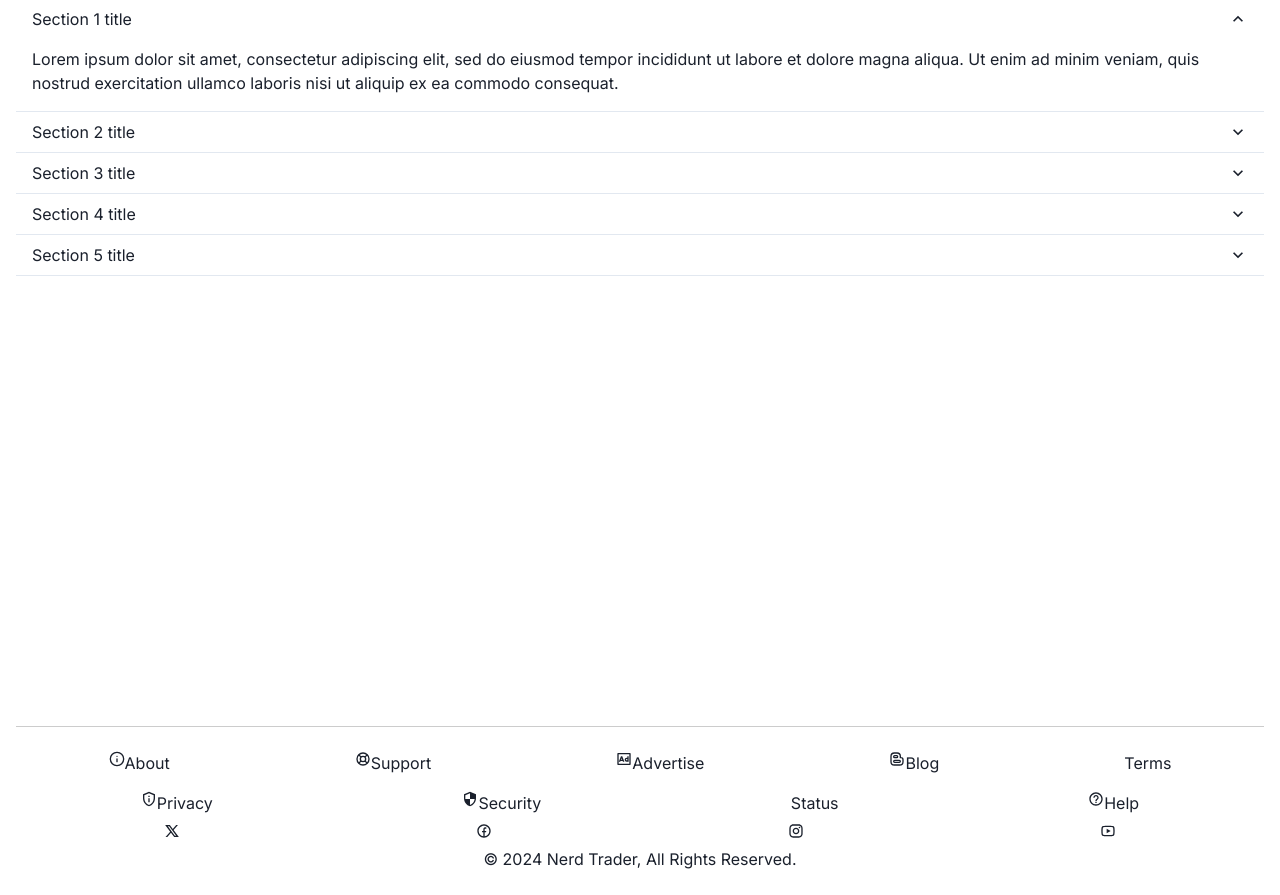
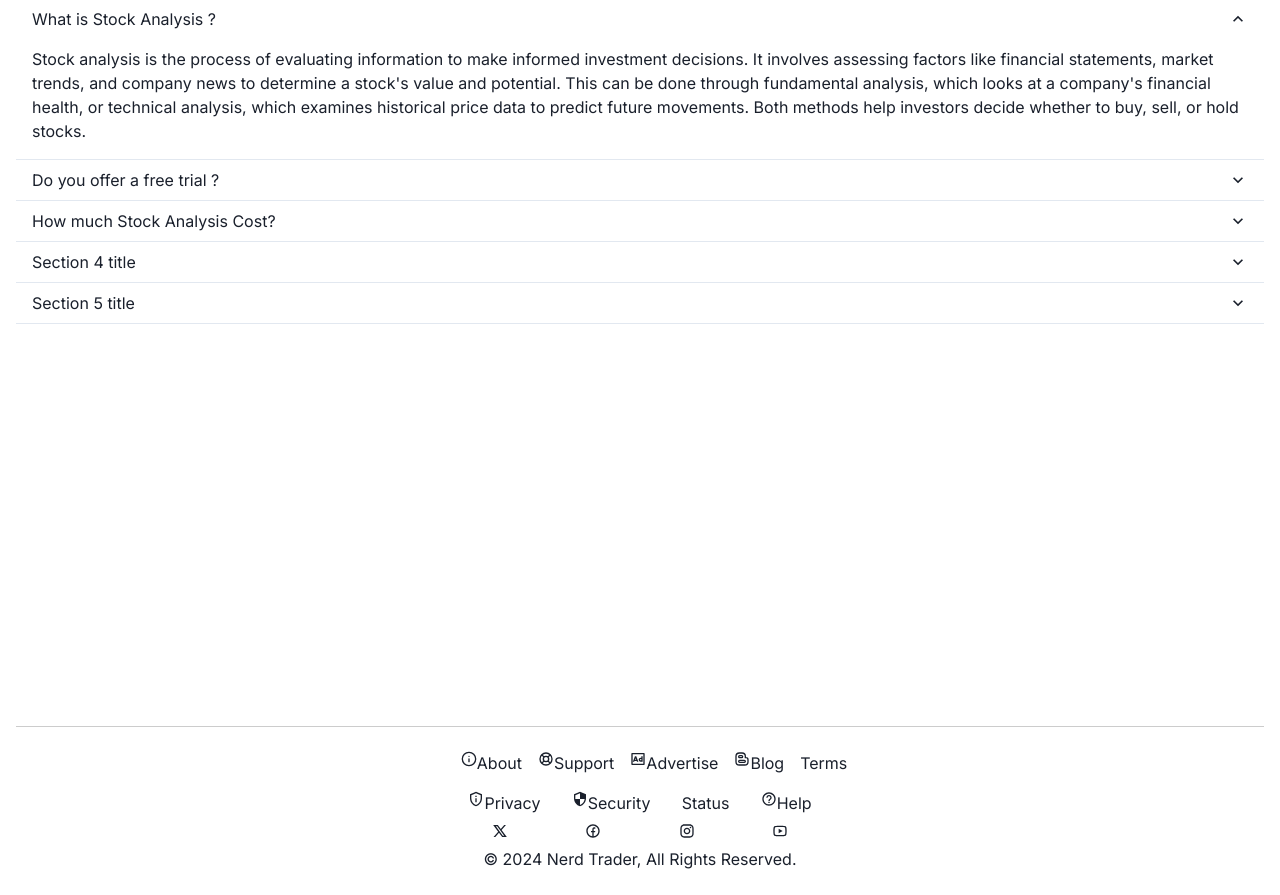
Before and after one commit to itsariin/nerd-trader, a Next.js app: page /home in a window 1280 px wide. Shown: the part 3360-4255 px from the top of the page. Built offline with nearby package versions, Linux system fonts and the light colour scheme.

Commit message:
[UI] Fixed Footer Padding

```diff
--- a/src/app/home/FooterSection.module.css
+++ b/src/app/home/FooterSection.module.css
@@ -1,7 +1,11 @@
+
+
 .footer {
     width: 100%;
     padding: 16px 0;
     border-top: 1px solid #ccc;
+    padding-right: 35%;
+    padding-left: 35%;
     /* display: flex;
     justify-content: center;
     align-items:center; */
--- a/src/app/home/faq.tsx
+++ b/src/app/home/faq.tsx
@@ -24,16 +24,13 @@ const Faq = () => {
           <h2>
             <AccordionButton>
               <Box as="span" flex='1' textAlign='left'>
-                Section 1 title
+                What is Stock Analysis ?
               </Box>
               <AccordionIcon />
             </AccordionButton>
           </h2>
           <AccordionPanel pb={4}>
-            Lorem ipsum dolor sit amet, consectetur adipiscing elit, sed do eiusmod
-            tempor incididunt ut labore et dolore magna aliqua. Ut enim ad minim
-            veniam, quis nostrud exercitation ullamco laboris nisi ut aliquip ex ea
-            commodo consequat.
+          Stock analysis is the process of evaluating information to make informed investment decisions. It involves assessing factors like financial statements, market trends, and company news to determine a stock's value and potential. This can be done through fundamental analysis, which looks at a company's financial health, or technical analysis, which examines historical price data to predict future movements. Both methods help investors decide whether to buy, sell, or hold stocks.
           </AccordionPanel>
         </AccordionItem>
 
@@ -41,32 +38,26 @@ const Faq = () => {
           <h2>
             <AccordionButton>
               <Box as="span" flex='1' textAlign='left'>
-                Section 2 title
+              Do you offer a free trial ?
               </Box>
               <AccordionIcon />
             </AccordionButton>
           </h2>
           <AccordionPanel pb={4}>
-            Lorem ipsum dolor sit amet, consectetur adipiscing elit, sed do eiusmod
-            tempor incididunt ut labore et dolore magna aliqua. Ut enim ad minim
-            veniam, quis nostrud exercitation ullamco laboris nisi ut aliquip ex ea
-            commodo consequat.
+          Stock Analysis is a stock market research platform designed to help you make informed investment decisions. It provides data-driven insights, real-time market analysis, and access to a vibrant investor community
           </AccordionPanel>
         </AccordionItem>
         <AccordionItem>
           <h2>
             <AccordionButton>
               <Box as="span" flex='1' textAlign='left'>
-                Section 3 title
+              How much Stock Analysis Cost?
               </Box>
               <AccordionIcon />
             </AccordionButton>
           </h2>
           <AccordionPanel pb={4}>
-            Lorem ipsum dolor sit amet, consectetur adipiscing elit, sed do eiusmod
-            tempor incididunt ut labore et dolore magna aliqua. Ut enim ad minim
-            veniam, quis nostrud exercitation ullamco laboris nisi ut aliquip ex ea
-            commodo consequat.
+          The cost of stock analysis can vary depending on the resources and methods used. If you're conducting analysis on your own, the expenses may be minimal. This could involve purchasing books, enrolling in online courses, or investing in software tools tailored for research purposes. These costs are usually one-time purchases or subscriptions.
           </AccordionPanel>
         </AccordionItem>
         <AccordionItem>
```
